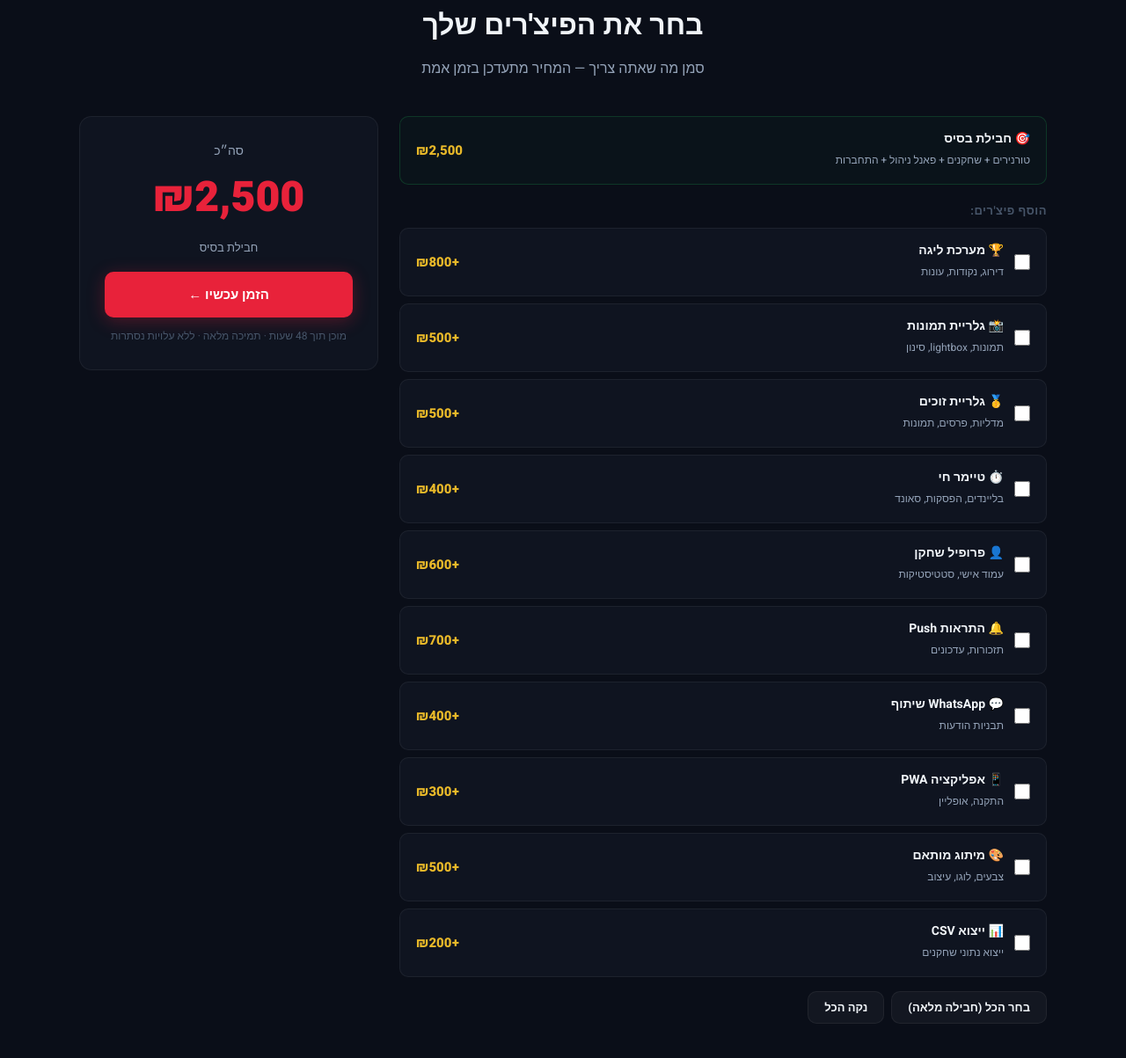
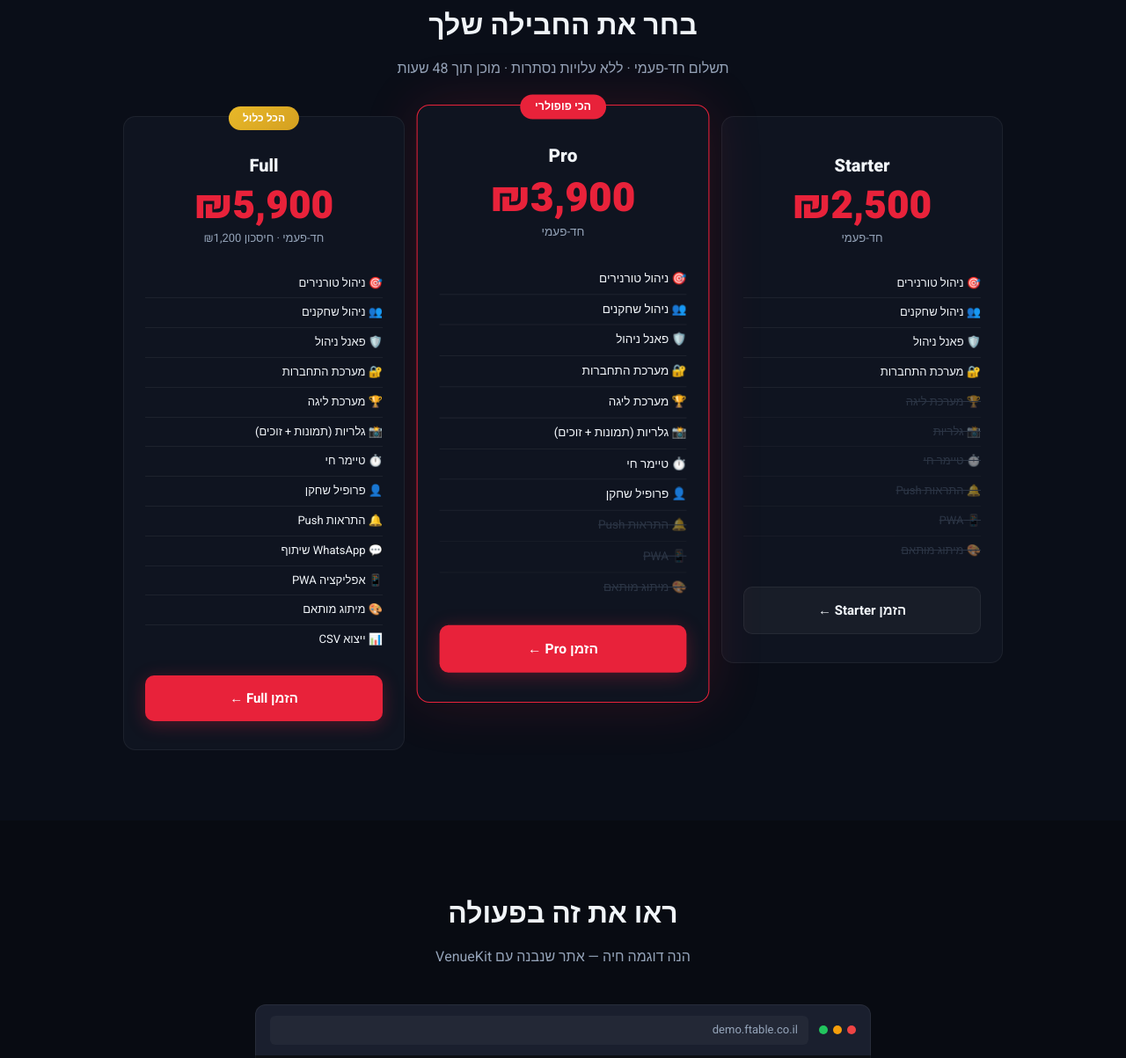
Before and after one commit to royea-beep/VenueKit, a website: page landing/index.html in a window 1280 px wide. Shown: the part 2092-3295 px from the top of the page at 88% size. Drawn offline with Linux system fonts and the light colour scheme.

Commit message:
feat: replace pricing calculator with 3 tier cards (Starter/Pro/Full)
- Starter ₪2,500: tournaments + players + admin
- Pro ₪3,900: + league, galleries, timer, profiles
- Full ₪5,900: all 16 features + custom branding
- WhatsApp order flow (swap for LemonSqueezy when approved)
- Responsive 3-column → 1-column on mobile

Co-Authored-By: Claude Opus 4.6 <noreply@anthropic.com>

```diff
--- a/landing/index.html
+++ b/landing/index.html
@@ -123,98 +123,76 @@
     </div>
   </section>
 
-  <!-- Pricing Calculator -->
+  <!-- Pricing Tiers -->
   <section id="pricing" class="vk-section vk-section-dark">
-    <h2 class="vk-section-title">בחר את הפיצ'רים שלך</h2>
-    <p class="vk-section-sub">סמן מה שאתה צריך — המחיר מתעדכן בזמן אמת</p>
+    <h2 class="vk-section-title">בחר את החבילה שלך</h2>
+    <p class="vk-section-sub">תשלום חד-פעמי · ללא עלויות נסתרות · מוכן תוך 48 שעות</p>
 
-    <div class="vk-pricing-layout">
-      <div class="vk-picker">
-        <div class="vk-picker-base">
-          <div class="vk-picker-item vk-picker-locked">
-            <div class="vk-picker-info">
-              <strong>🎯 חבילת בסיס</strong>
-              <span>טורנירים + שחקנים + פאנל ניהול + התחברות</span>
-            </div>
-            <div class="vk-picker-price">₪2,500</div>
-          </div>
-        </div>
-
-        <div class="vk-picker-label">הוסף פיצ'רים:</div>
-
-        <label class="vk-picker-item" data-feature="league" data-price="800">
-          <input type="checkbox" class="vk-check" data-price="800">
-          <div class="vk-picker-info"><strong>🏆 מערכת ליגה</strong><span>דירוג, נקודות, עונות</span></div>
-          <div class="vk-picker-price">+₪800</div>
-        </label>
-
-        <label class="vk-picker-item" data-feature="gallery" data-price="500">
-          <input type="checkbox" class="vk-check" data-price="500">
-          <div class="vk-picker-info"><strong>📸 גלריית תמונות</strong><span>תמונות, lightbox, סינון</span></div>
-          <div class="vk-picker-price">+₪500</div>
-        </label>
-
-        <label class="vk-picker-item" data-feature="winners" data-price="500">
-          <input type="checkbox" class="vk-check" data-price="500">
-          <div class="vk-picker-info"><strong>🥇 גלריית זוכים</strong><span>מדליות, פרסים, תמונות</span></div>
-          <div class="vk-picker-price">+₪500</div>
-        </label>
-
-        <label class="vk-picker-item" data-feature="timer" data-price="400">
-          <input type="checkbox" class="vk-check" data-price="400">
-          <div class="vk-picker-info"><strong>⏱️ טיימר חי</strong><span>בליינדים, הפסקות, סאונד</span></div>
-          <div class="vk-picker-price">+₪400</div>
-        </label>
-
-        <label class="vk-picker-item" data-feature="profile" data-price="600">
-          <input type="checkbox" class="vk-check" data-price="600">
-          <div class="vk-picker-info"><strong>👤 פרופיל שחקן</strong><span>עמוד אישי, סטטיסטיקות</span></div>
-          <div class="vk-picker-price">+₪600</div>
-        </label>
-
-        <label class="vk-picker-item" data-feature="notifications" data-price="700">
-          <input type="checkbox" class="vk-check" data-price="700">
-          <div class="vk-picker-info"><strong>🔔 התראות Push</strong><span>תזכורות, עדכונים</span></div>
-          <div class="vk-picker-price">+₪700</div>
-        </label>
-
-        <label class="vk-picker-item" data-feature="whatsapp" data-price="400">
-          <input type="checkbox" class="vk-check" data-price="400">
-          <div class="vk-picker-info"><strong>💬 WhatsApp שיתוף</strong><span>תבניות הודעות</span></div>
-          <div class="vk-picker-price">+₪400</div>
-        </label>
-
-        <label class="vk-picker-item" data-feature="pwa" data-price="300">
-          <input type="checkbox" class="vk-check" data-price="300">
-          <div class="vk-picker-info"><strong>📱 אפליקציה PWA</strong><span>התקנה, אופליין</span></div>
-          <div class="vk-picker-price">+₪300</div>
-        </label>
-
-        <label class="vk-picker-item" data-feature="branding" data-price="500">
-          <input type="checkbox" class="vk-check" data-price="500">
-          <div class="vk-picker-info"><strong>🎨 מיתוג מותאם</strong><span>צבעים, לוגו, עיצוב</span></div>
-          <div class="vk-picker-price">+₪500</div>
-        </label>
-
-        <label class="vk-picker-item" data-feature="csv" data-price="200">
-          <input type="checkbox" class="vk-check" data-price="200">
-          <div class="vk-picker-info"><strong>📊 ייצוא CSV</strong><span>ייצוא נתוני שחקנים</span></div>
-          <div class="vk-picker-price">+₪200</div>
-        </label>
-
-        <div class="vk-select-all">
-          <button class="vk-btn vk-btn-ghost vk-btn-sm" onclick="selectAll()">בחר הכל (חבילה מלאה)</button>
-          <button class="vk-btn vk-btn-ghost vk-btn-sm" onclick="clearAll()">נקה הכל</button>
-        </div>
+    <div class="vk-tiers">
+      <!-- Starter -->
+      <div class="vk-tier-card">
+        <div class="vk-tier-name">Starter</div>
+        <div class="vk-tier-price">₪2,500</div>
+        <div class="vk-tier-desc">חד-פעמי</div>
+        <ul class="vk-tier-features">
+          <li class="vk-feat-yes">🎯 ניהול טורנירים</li>
+          <li class="vk-feat-yes">👥 ניהול שחקנים</li>
+          <li class="vk-feat-yes">🛡️ פאנל ניהול</li>
+          <li class="vk-feat-yes">🔐 מערכת התחברות</li>
+          <li class="vk-feat-no">🏆 מערכת ליגה</li>
+          <li class="vk-feat-no">📸 גלריות</li>
+          <li class="vk-feat-no">⏱️ טיימר חי</li>
+          <li class="vk-feat-no">🔔 התראות Push</li>
+          <li class="vk-feat-no">📱 PWA</li>
+          <li class="vk-feat-no">🎨 מיתוג מותאם</li>
+        </ul>
+        <a href="#" class="vk-btn vk-btn-ghost vk-btn-full vk-order-btn" data-plan="Starter" data-price="2,500" onclick="orderPlan(event)">הזמן Starter ←</a>
       </div>
 
-      <div class="vk-total-card">
-        <div class="vk-total-label">סה״כ</div>
-        <div class="vk-total-price" id="total-price">₪2,500</div>
-        <div class="vk-total-breakdown" id="total-breakdown">חבילת בסיס</div>
-        <div class="vk-total-save" id="total-save"></div>
-        <a href="#contact" class="vk-btn vk-btn-primary vk-btn-full">הזמן עכשיו ←</a>
-        <p class="vk-total-note">מוכן תוך 48 שעות · תמיכה מלאה · ללא עלויות נסתרות</p>
+      <!-- Pro — recommended -->
+      <div class="vk-tier-card vk-tier-popular">
+        <div class="vk-tier-badge">הכי פופולרי</div>
+        <div class="vk-tier-name">Pro</div>
+        <div class="vk-tier-price">₪3,900</div>
+        <div class="vk-tier-desc">חד-פעמי</div>
+        <ul class="vk-tier-features">
+          <li class="vk-feat-yes">🎯 ניהול טורנירים</li>
+          <li class="vk-feat-yes">👥 ניהול שחקנים</li>
+          <li class="vk-feat-yes">🛡️ פאנל ניהול</li>
+          <li class="vk-feat-yes">🔐 מערכת התחברות</li>
+          <li class="vk-feat-yes">🏆 מערכת ליגה</li>
+          <li class="vk-feat-yes">📸 גלריות (תמונות + זוכים)</li>
+          <li class="vk-feat-yes">⏱️ טיימר חי</li>
+          <li class="vk-feat-yes">👤 פרופיל שחקן</li>
+          <li class="vk-feat-no">🔔 התראות Push</li>
+          <li class="vk-feat-no">📱 PWA</li>
+          <li class="vk-feat-no">🎨 מיתוג מותאם</li>
+        </ul>
+        <a href="#" class="vk-btn vk-btn-primary vk-btn-full vk-order-btn" data-plan="Pro" data-price="3,900" onclick="orderPlan(event)">הזמן Pro ←</a>
+      </div>
+
+      <!-- Full -->
+      <div class="vk-tier-card">
+        <div class="vk-tier-badge vk-tier-badge-gold">הכל כלול</div>
+        <div class="vk-tier-name">Full</div>
+        <div class="vk-tier-price">₪5,900</div>
+        <div class="vk-tier-desc">חד-פעמי · חיסכון ₪1,200</div>
+        <ul class="vk-tier-features">
+          <li class="vk-feat-yes">🎯 ניהול טורנירים</li>
+          <li class="vk-feat-yes">👥 ניהול שחקנים</li>
+          <li class="vk-feat-yes">🛡️ פאנל ניהול</li>
+          <li class="vk-feat-yes">🔐 מערכת התחברות</li>
+          <li class="vk-feat-yes">🏆 מערכת ליגה</li>
+          <li class="vk-feat-yes">📸 גלריות (תמונות + זוכים)</li>
+          <li class="vk-feat-yes">⏱️ טיימר חי</li>
+          <li class="vk-feat-yes">👤 פרופיל שחקן</li>
+          <li class="vk-feat-yes">🔔 התראות Push</li>
+          <li class="vk-feat-yes">💬 WhatsApp שיתוף</li>
+          <li class="vk-feat-yes">📱 אפליקציה PWA</li>
+          <li class="vk-feat-yes">🎨 מיתוג מותאם</li>
+          <li class="vk-feat-yes">📊 ייצוא CSV</li>
+        </ul>
+        <a href="#" class="vk-btn vk-btn-primary vk-btn-full vk-order-btn" data-plan="Full" data-price="5,900" onclick="orderPlan(event)">הזמן Full ←</a>
       </div>
     </div>
   </section>
--- a/landing/script.js
+++ b/landing/script.js
@@ -1,66 +1,25 @@
 /* =====================================================
-   VenueKit Landing Page — Interactive pricing calculator
+   VenueKit Landing Page — Order + interactions
 ===================================================== */
 
-const BASE_PRICE = 2500;
-const FULL_PACKAGE_PRICE = 5900;
+// Order via WhatsApp (replace with LemonSqueezy checkout URLs when ready)
+// To switch to LemonSqueezy: replace the window.open line with:
+// window.location.href = 'https://ftable.lemonsqueezy.com/checkout/buy/VARIANT_ID';
+function orderPlan(e) {
+  e.preventDefault();
+  const btn = e.currentTarget;
+  const plan = btn.dataset.plan;
+  const price = btn.dataset.price;
 
-function updateTotal() {
-  const checks = document.querySelectorAll('.vk-check');
-  let extras = 0;
-  const selected = [];
+  const msg = encodeURIComponent(
+    `הזמנת אתר VenueKit\n\n` +
+    `חבילה: ${plan}\n` +
+    `מחיר: ₪${price}\n\n` +
+    `אשמח לפרטים נוספים!`
+  );
 
-  checks.forEach(cb => {
-    if (cb.checked) {
-      extras += parseInt(cb.dataset.price, 10);
-      const label = cb.closest('.vk-picker-item');
-      const name = label.querySelector('strong').textContent;
-      selected.push(name);
-    }
-  });
-
-  const total = BASE_PRICE + extras;
-  const totalEl = document.getElementById('total-price');
-  const breakdownEl = document.getElementById('total-breakdown');
-  const saveEl = document.getElementById('total-save');
-
-  // Animate price change
-  totalEl.classList.add('vk-price-flash');
-  setTimeout(() => totalEl.classList.remove('vk-price-flash'), 300);
-
-  totalEl.textContent = `₪${total.toLocaleString()}`;
-
-  if (selected.length === 0) {
-    breakdownEl.textContent = 'חבילת בסיס';
-  } else {
-    breakdownEl.textContent = `חבילת בסיס + ${selected.length} פיצ'רים`;
-  }
-
-  // Show savings if all selected
-  if (selected.length === checks.length) {
-    const regularTotal = BASE_PRICE + Array.from(checks).reduce((s, cb) => s + parseInt(cb.dataset.price, 10), 0);
-    const savings = regularTotal - FULL_PACKAGE_PRICE;
-    totalEl.textContent = `₪${FULL_PACKAGE_PRICE.toLocaleString()}`;
-    saveEl.innerHTML = `<span class="vk-save-badge">חיסכון ₪${savings}!</span> במקום ₪${regularTotal.toLocaleString()}`;
-  } else {
-    saveEl.textContent = '';
-  }
+  window.open(`https://wa.me/9720523227765?text=${msg}`, '_blank');
 }
-
-function selectAll() {
-  document.querySelectorAll('.vk-check').forEach(cb => { cb.checked = true; });
-  updateTotal();
-}
-
-function clearAll() {
-  document.querySelectorAll('.vk-check').forEach(cb => { cb.checked = false; });
-  updateTotal();
-}
-
-// Attach listeners
-document.querySelectorAll('.vk-check').forEach(cb => {
-  cb.addEventListener('change', updateTotal);
-});
 
 // Contact form
 function handleSubmit(e) {
@@ -72,29 +31,20 @@ function handleSubmit(e) {
   const venue = data.get('venue');
   const notes = data.get('notes');
 
-  // Build WhatsApp message
-  const checks = document.querySelectorAll('.vk-check:checked');
-  const features = Array.from(checks).map(cb => cb.closest('.vk-picker-item').querySelector('strong').textContent);
-  const total = document.getElementById('total-price').textContent;
-
   const msg = encodeURIComponent(
-    `הזמנת אתר VenueKit\n\n` +
+    `פנייה מאתר VenueKit\n\n` +
     `שם: ${name}\n` +
     `טלפון: ${phone}\n` +
     `מועדון: ${venue}\n` +
-    `${notes ? `הערות: ${notes}\n` : ''}` +
-    `\nפיצ'רים: חבילת בסיס${features.length > 0 ? ' + ' + features.join(', ') : ''}\n` +
-    `סה"כ: ${total}`
+    `${notes ? `הערות: ${notes}\n` : ''}`
   );
 
-  // Open WhatsApp (replace with your number)
   window.open(`https://wa.me/9720523227765?text=${msg}`, '_blank');
 
-  // Show confirmation
   form.innerHTML = `
     <div style="text-align:center;padding:40px">
       <div style="font-size:48px;margin-bottom:16px">✓</div>
-      <h3 style="margin-bottom:8px">ההזמנה נשלחה!</h3>
+      <h3 style="margin-bottom:8px">ההודעה נשלחה!</h3>
       <p style="color:#94a3b8">נחזור אליכם בהקדם</p>
     </div>
   `;
@@ -103,6 +53,7 @@ function handleSubmit(e) {
 // Smooth scroll for anchor links
 document.querySelectorAll('a[href^="#"]').forEach(a => {
   a.addEventListener('click', e => {
+    if (a.classList.contains('vk-order-btn')) return; // handled by orderPlan
     e.preventDefault();
     const target = document.querySelector(a.getAttribute('href'));
     if (target) target.scrollIntoView({ behavior: 'smooth', block: 'start' });
@@ -118,6 +69,6 @@ const observer = new IntersectionObserver((entries) => {
   });
 }, { threshold: 0.1 });
 
-document.querySelectorAll('.vk-feature-card, .vk-faq-item, .vk-picker-item').forEach(el => {
+document.querySelectorAll('.vk-feature-card, .vk-faq-item, .vk-tier-card').forEach(el => {
   observer.observe(el);
 });
--- a/landing/style.css
+++ b/landing/style.css
@@ -120,47 +120,36 @@ body {
 .vk-included { font-size: 11px; font-weight: 700; color: #22c55e; background: rgba(34,197,94,.1); padding: 3px 10px; border-radius: 20px; }
 .vk-premium { font-size: 11px; font-weight: 700; color: var(--vk-gold); background: rgba(232,184,41,.1); padding: 3px 10px; border-radius: 20px; }
 
-/* ── Pricing Calculator ── */
-.vk-pricing-layout { display: grid; grid-template-columns: 1fr 340px; gap: 24px; align-items: start; }
-.vk-picker { display: flex; flex-direction: column; gap: 8px; }
-.vk-picker-label { font-size: 13px; font-weight: 700; color: var(--vk-text-muted); text-transform: uppercase; letter-spacing: .5px; margin-top: 12px; }
-.vk-picker-item {
-  display: flex; align-items: center; gap: 12px;
-  padding: 14px 18px; border-radius: 10px;
-  background: var(--vk-bg-card); border: 1px solid var(--vk-border);
-  cursor: pointer; transition: all .2s; user-select: none;
-  opacity: 0; transform: translateX(20px);
+/* ── Pricing Tiers ── */
+.vk-tiers {
+  display: grid; grid-template-columns: repeat(3, 1fr); gap: 20px;
+  align-items: start; max-width: 1000px; margin: 0 auto;
 }
-.vk-picker-item.vk-visible { opacity: 1; transform: translateX(0); }
-.vk-picker-item:hover { border-color: rgba(232,34,58,.2); }
-.vk-picker-item:has(.vk-check:checked) { border-color: var(--vk-primary); background: rgba(232,34,58,.05); }
-.vk-picker-locked { cursor: default; border-color: rgba(34,197,94,.2); background: rgba(34,197,94,.03); }
-.vk-picker-info { flex: 1; }
-.vk-picker-info strong { display: block; font-size: 14px; }
-.vk-picker-info span { font-size: 12px; color: var(--vk-text-dim); }
-.vk-picker-price { font-size: 15px; font-weight: 800; color: var(--vk-gold); white-space: nowrap; }
-.vk-check { width: 18px; height: 18px; accent-color: var(--vk-primary); cursor: pointer; flex-shrink: 0; }
-
-.vk-select-all { display: flex; gap: 8px; margin-top: 8px; }
-
-/* Total Card */
-.vk-total-card {
-  position: sticky; top: 80px;
+.vk-tier-card {
   background: var(--vk-bg-card); border-radius: var(--vk-radius);
-  border: 1px solid var(--vk-border); padding: 28px;
-  text-align: center;
+  border: 1px solid var(--vk-border); padding: 32px 24px;
+  text-align: center; position: relative; transition: all .3s;
 }
-.vk-total-label { font-size: 14px; color: var(--vk-text-dim); margin-bottom: 4px; }
-.vk-total-price { font-size: 48px; font-weight: 900; color: var(--vk-primary); margin-bottom: 8px; transition: all .3s; }
-.vk-price-flash { transform: scale(1.05); }
-.vk-total-breakdown { font-size: 13px; color: var(--vk-text-dim); margin-bottom: 16px; }
-.vk-total-save { margin-bottom: 16px; }
-.vk-save-badge {
-  display: inline-block; padding: 4px 12px; border-radius: 20px;
-  font-size: 13px; font-weight: 700; color: #22c55e;
-  background: rgba(34,197,94,.1);
+.vk-tier-card:hover { border-color: rgba(232,34,58,.2); transform: translateY(-4px); box-shadow: var(--vk-glow); }
+.vk-tier-popular {
+  border-color: var(--vk-primary); transform: scale(1.04);
+  box-shadow: 0 0 60px rgba(232,34,58,.15);
 }
-.vk-total-note { font-size: 12px; color: var(--vk-text-muted); margin-top: 12px; }
+.vk-tier-popular:hover { transform: scale(1.04) translateY(-4px); }
+.vk-tier-badge {
+  position: absolute; top: -12px; left: 50%; transform: translateX(-50%);
+  padding: 4px 16px; border-radius: 20px; font-size: 12px; font-weight: 800;
+  background: var(--vk-primary); color: white; white-space: nowrap;
+}
+.vk-tier-badge-gold { background: linear-gradient(135deg, #E8B829, #d4a020); }
+.vk-tier-name { font-size: 20px; font-weight: 800; margin-bottom: 8px; margin-top: 8px; }
+.vk-tier-price { font-size: 44px; font-weight: 900; color: var(--vk-primary); line-height: 1; margin-bottom: 4px; }
+.vk-tier-desc { font-size: 13px; color: var(--vk-text-dim); margin-bottom: 24px; }
+.vk-tier-features { list-style: none; text-align: right; margin-bottom: 24px; }
+.vk-tier-features li { padding: 6px 0; font-size: 13px; border-bottom: 1px solid var(--vk-border); }
+.vk-tier-features li:last-child { border-bottom: none; }
+.vk-feat-yes { color: var(--vk-text); }
+.vk-feat-no { color: var(--vk-text-muted); text-decoration: line-through; opacity: .5; }
 
 /* ── Demo ── */
 .vk-demo-frame { max-width: 700px; margin: 0 auto; }
@@ -234,8 +223,9 @@ body {
   .vk-hero-stats { gap: 24px; }
   .vk-hero-stats strong { font-size: 22px; }
   .vk-features-grid { grid-template-columns: 1fr; }
-  .vk-pricing-layout { grid-template-columns: 1fr; }
-  .vk-total-card { position: static; }
+  .vk-tiers { grid-template-columns: 1fr; max-width: 400px; }
+  .vk-tier-popular { transform: none; }
+  .vk-tier-popular:hover { transform: translateY(-4px); }
   .vk-form-row { grid-template-columns: 1fr; }
   .vk-section { padding: 50px 16px; }
   .vk-total-price { font-size: 36px; }
```
